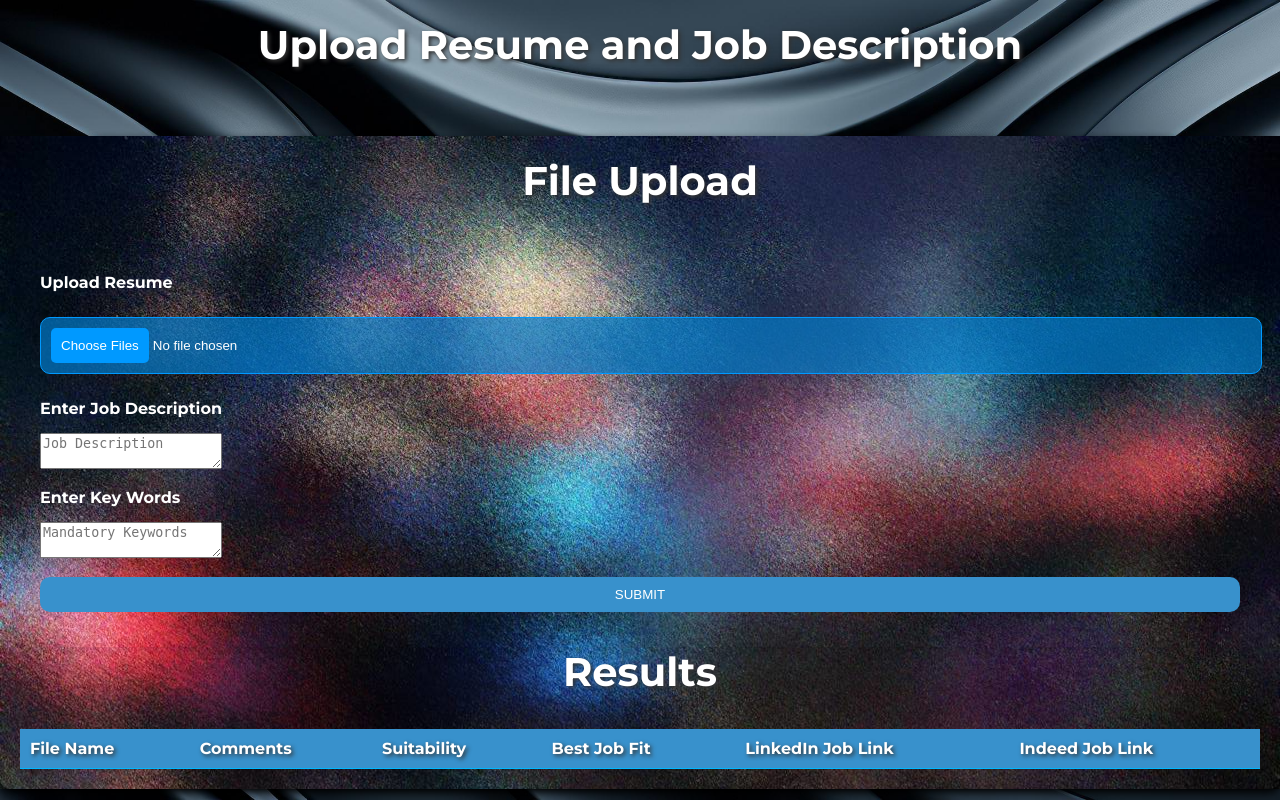
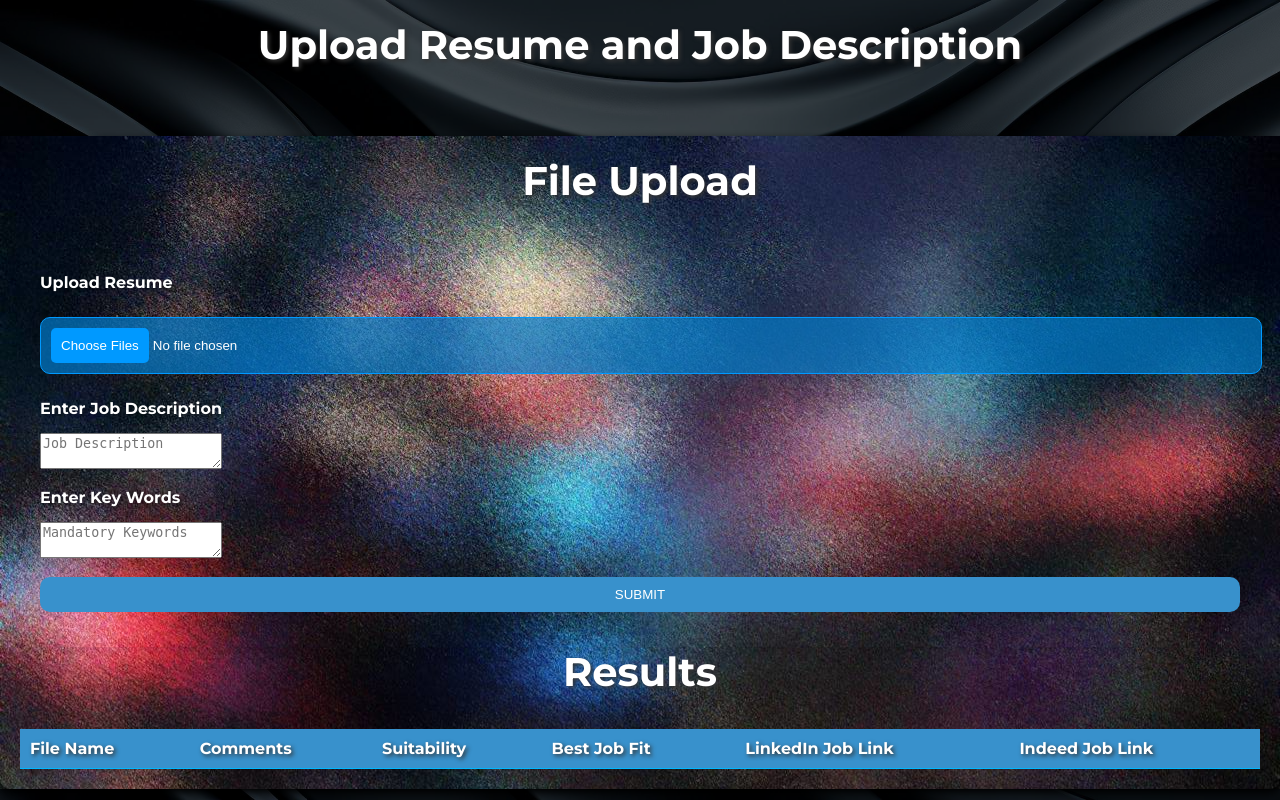
Before and after one commit to DixitPat3l/FinalProject2004, a Flask app: page / in a window 1280 px wide. Run offline with Flask 3, Linux system fonts and the light colour scheme; lists and menus that the app fills with data are empty.

Commit message:
Tenth Commit - UI updated (Background image made darker)

```diff
--- a/templates/upload.html
+++ b/templates/upload.html
@@ -27,7 +27,7 @@
         height: 100%;
         background: url('{{ url_for('static', filename='images/img13.jpg') }}') no-repeat center top fixed;
         background-size: cover;
-        filter: blur(0px); /* Adjust the blur intensity as needed */
+        filter: blur(0px) brightness(40%); /* Adjust the blur and brightness as needed */
         z-index: -1;
       }
       .header {
@@ -131,7 +131,9 @@
       }
       p {
         margin: 15px 0;
+        text-shadow: 2px 2px 4px rgba(0, 0, 0, 0.5); /* Adjust the text-shadow value with rgba */
       }
+
       input[type="file"] {
         width: 100%;
         padding: 10px;
```
Also changed, not shown: static/images/img7.png (deleted).
